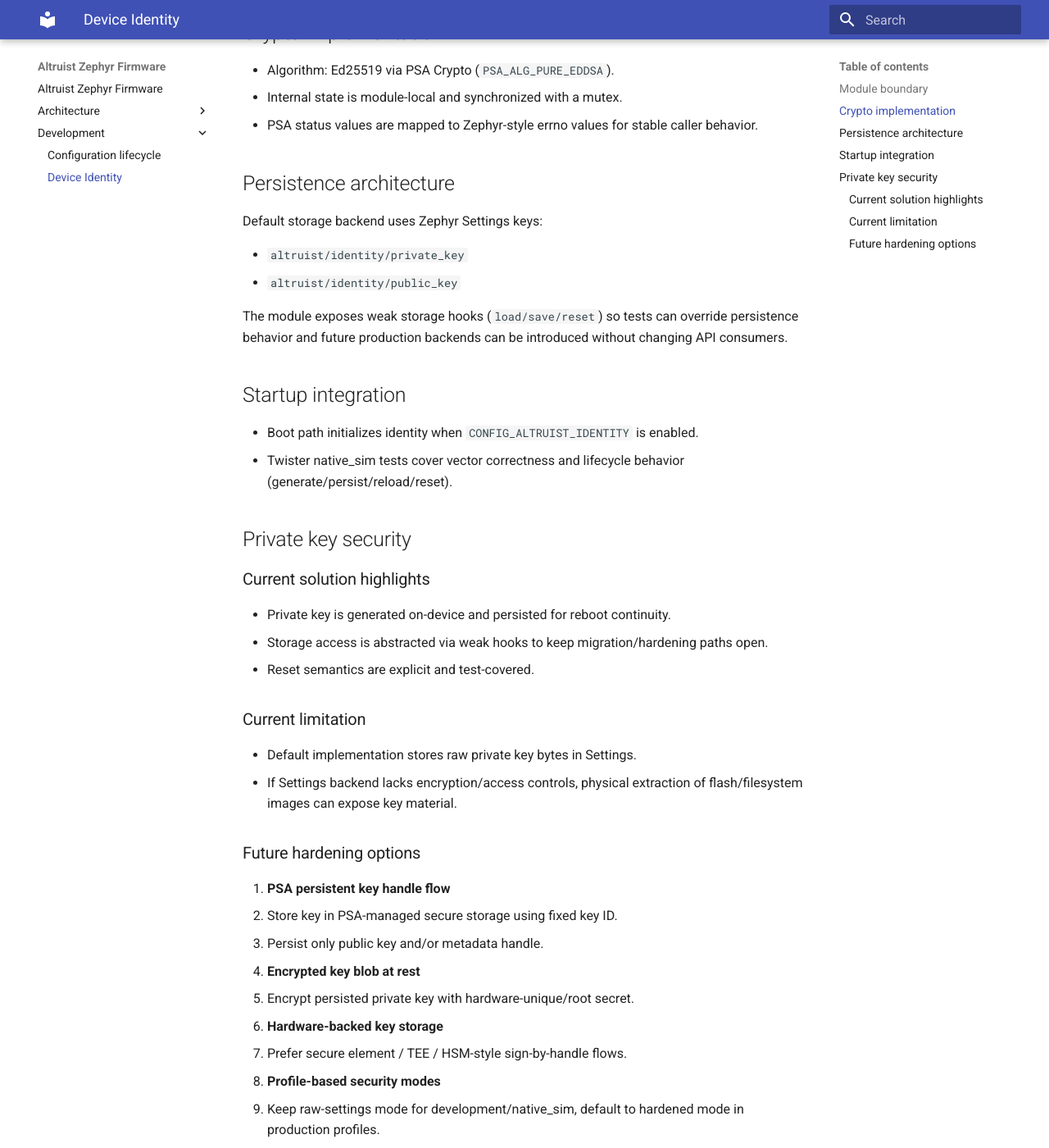
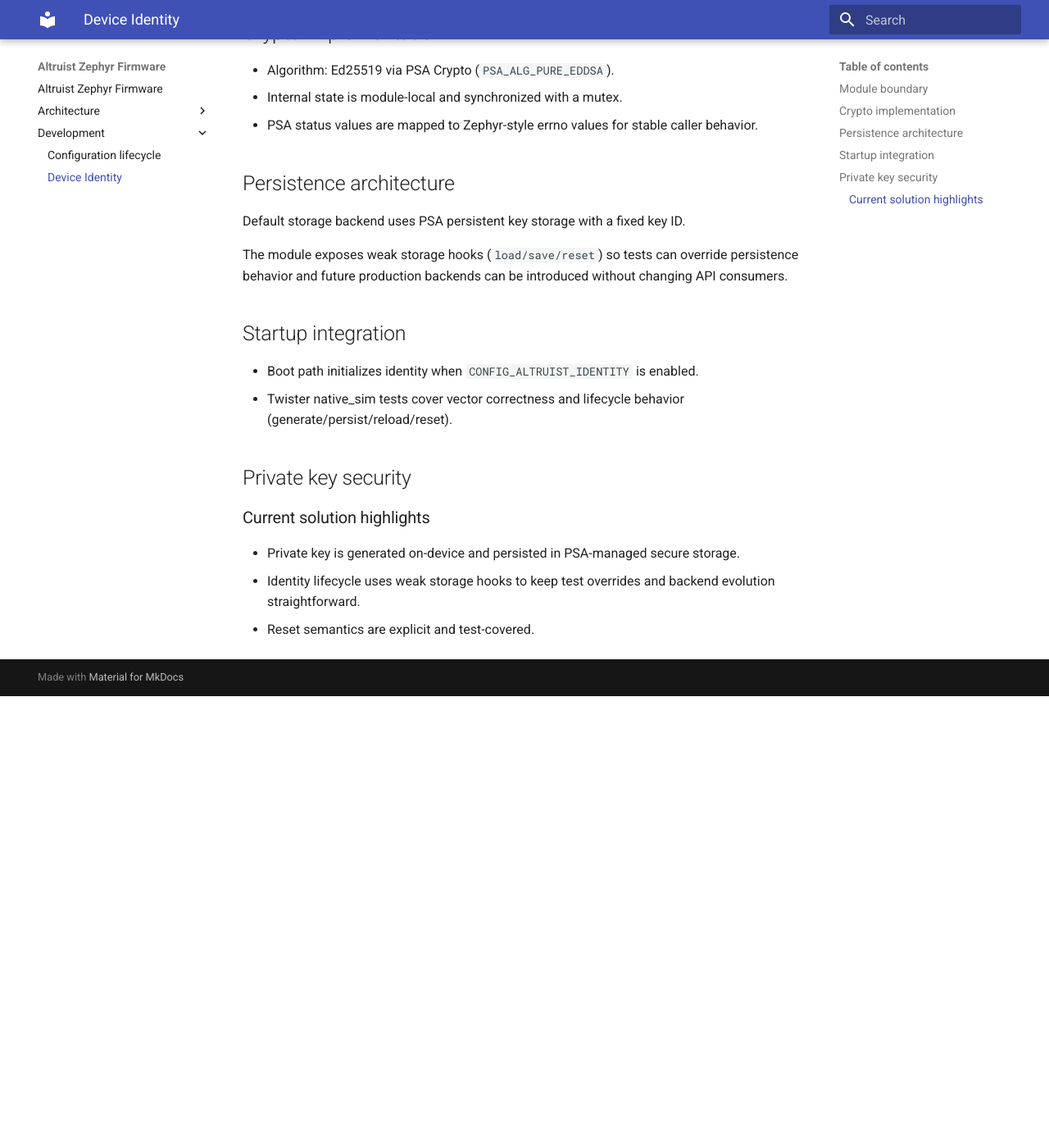
Before and after one commit to akagi-dev/altruist-zephyr-firmware, an MkDocs documentation site: the page built from docs/development/identity.md, in a window 1280 px wide and 1400 px high, scrolled down 684 px. Shown: the whole window at 82% size. Built offline with MkDocs 1.6.1 and Material for MkDocs 9.7.7, drawn with Linux system fonts in a browser that asks for light colours; after the commit the page ends 1533 px from its top, so only the background shows below that.

Commit message:
Use PSA persistent storage for firmware identity keys

```diff
--- a/docs/development/identity.md
+++ b/docs/development/identity.md
@@ -25,10 +25,7 @@ Public API:
 
 ## Persistence architecture
 
-Default storage backend uses Zephyr Settings keys:
-
-- `altruist/identity/private_key`
-- `altruist/identity/public_key`
+Default storage backend uses PSA persistent key storage with a fixed key ID.
 
 The module exposes weak storage hooks (`load/save/reset`) so tests can override persistence behavior and future production backends can be introduced without changing API consumers.
 
@@ -41,23 +38,6 @@ The module exposes weak storage hooks (`load/save/reset`) so tests can override
 
 ### Current solution highlights
 
-- Private key is generated on-device and persisted for reboot continuity.
-- Storage access is abstracted via weak hooks to keep migration/hardening paths open.
+- Private key is generated on-device and persisted in PSA-managed secure storage.
+- Identity lifecycle uses weak storage hooks to keep test overrides and backend evolution straightforward.
 - Reset semantics are explicit and test-covered.
-
-### Current limitation
-
-- Default implementation stores raw private key bytes in Settings.
-- If Settings backend lacks encryption/access controls, physical extraction of flash/filesystem images can expose key material.
-
-### Future hardening options
-
-1. **PSA persistent key handle flow**
-   - Store key in PSA-managed secure storage using fixed key ID.
-   - Persist only public key and/or metadata handle.
-2. **Encrypted key blob at rest**
-   - Encrypt persisted private key with hardware-unique/root secret.
-3. **Hardware-backed key storage**
-   - Prefer secure element / TEE / HSM-style sign-by-handle flows.
-4. **Profile-based security modes**
-   - Keep raw-settings mode for development/native_sim, default to hardened mode in production profiles.
```
Also changed, not shown: 1 other file.
